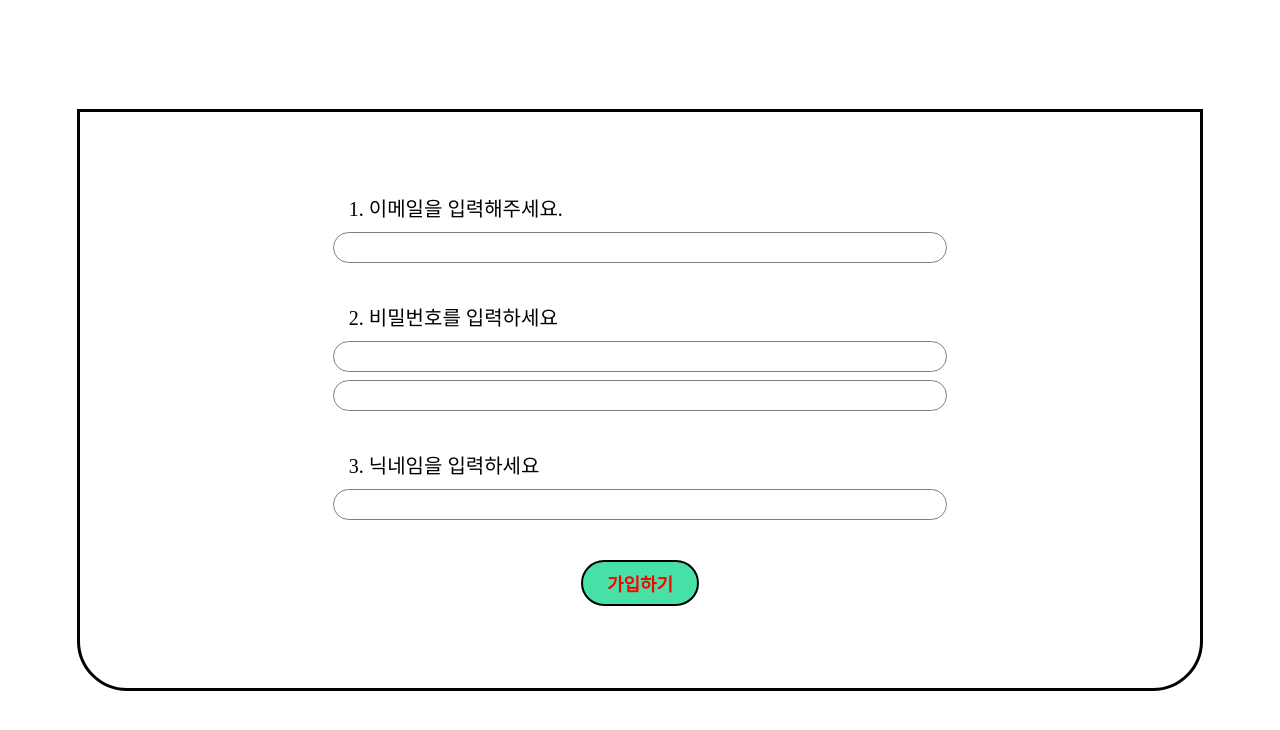
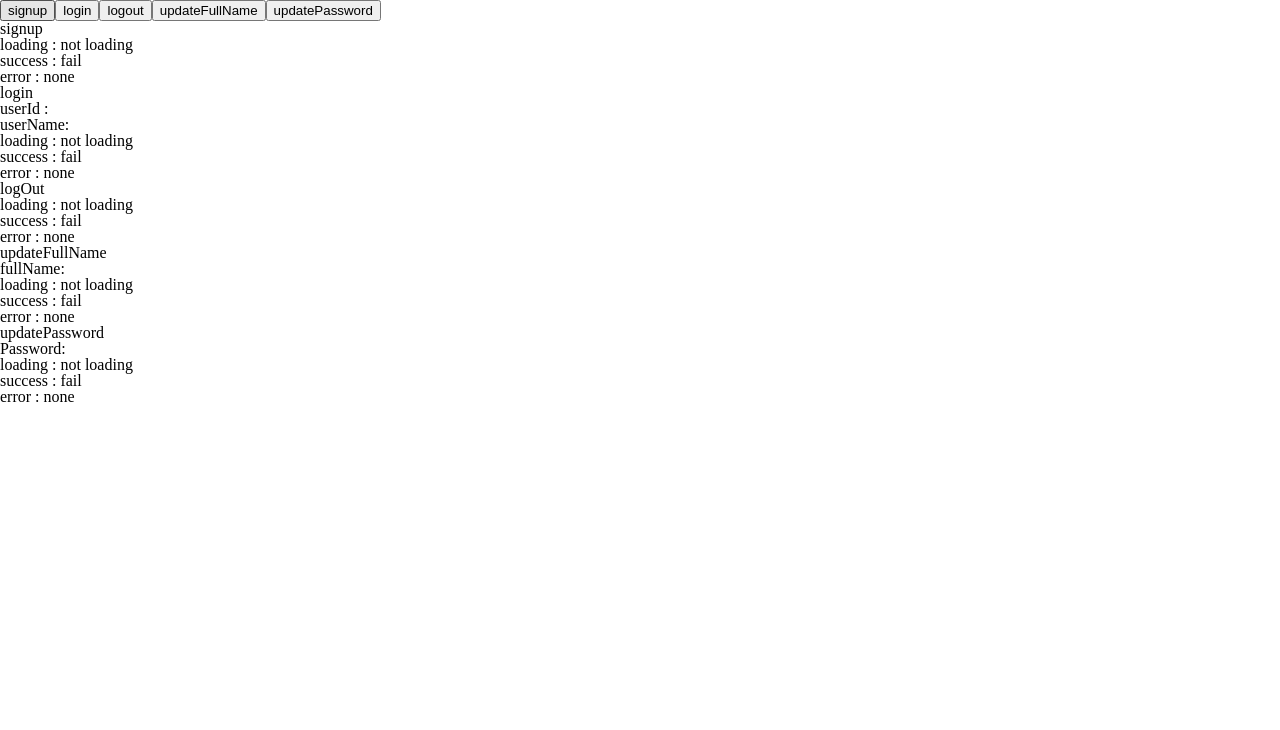
Before and after one commit to prgrms-fe-devcourse/FEDC4_Angola_NaYoung, a React (Vite) app: page / in a window 1280 px wide. Shown: the top 730 px of the page. Built offline with nearby package versions, Linux system fonts and the light colour scheme.

Commit message:
feat: #37 - login 페이지 구현 및 기능 추가

```diff
--- a/src/App.tsx
+++ b/src/App.tsx
@@ -1,11 +1,7 @@
-import React from 'react';
 import { QueryClient, QueryClientProvider } from 'react-query';
 import { BrowserRouter } from 'react-router-dom';
-import { Route, Routes } from 'react-router-dom';
 import { RecoilRoot } from 'recoil';
-// import FetchTest from './components/FetchTest';
-import LogIn from './pages/LogIn';
-import SignUp from './pages/SignUp';
+import FetchTest from './components/FetchTest';
 
 const queryClient = new QueryClient();
 
@@ -14,17 +10,7 @@ const App = () => {
     <BrowserRouter>
       <RecoilRoot>
         <QueryClientProvider client={queryClient}>
-					{/* <FetchTest /> */}
-					<Routes>
-						<Route
-							key={'login'}
-							path={'/login'}
-							element={React.createElement(LogIn, {})}></Route>
-						<Route
-							key={'signup'}
-							path={'/'}
-							element={React.createElement(SignUp, {})}></Route>
-					</Routes>
+          <FetchTest />
         </QueryClientProvider>
       </RecoilRoot>
     </BrowserRouter>
--- a/src/pages/LogIn/index.tsx
+++ b/src/pages/LogIn/index.tsx
@@ -1,9 +1,12 @@
 import { ChangeEvent, FormEvent, useState } from 'react';
+import { Navigate } from 'react-router-dom';
 import styled from '@emotion/styled';
+import { useFetchLogin } from '@apis/auth';
 
 const LogIn = () => {
   const [email, setEmail] = useState('');
   const [password, setPassword] = useState('');
+  const { login, isLoginError, isLoginSuccess } = useFetchLogin();
 
   const onChangeEmail = (e: ChangeEvent<HTMLInputElement>) => {
     setEmail(e.target.value);
@@ -14,6 +17,20 @@ const LogIn = () => {
 
   const onSubmit = (e: FormEvent) => {
     e.preventDefault();
+
+    if (!email) {
+      alert('이메일을 입력하세요.');
+      return;
+    }
+    if (!password) {
+      alert('비밀번호를 입력하세요.');
+      return;
+    }
+
+    login({
+      email,
+      password,
+    });
   };
   return (
     <>
@@ -21,20 +38,18 @@ const LogIn = () => {
         <Form onSubmit={onSubmit}>
           <Wrapper>
             <Label>이메일</Label>
-						<InputStyled
-							required={true}
-							onChange={onChangeEmail}
-						/>
+            <InputStyled onChange={onChangeEmail} />
           </Wrapper>
           <Wrapper>
             <Label>비밀번호</Label>
-						<InputStyled
-							required={true}
-							onChange={onChangePassword}
-						/>
+            <InputStyled onChange={onChangePassword} />
           </Wrapper>
+          <LogInErrorMsg style={{ display: isLoginError ? `block` : 'none' }}>
+            아이디 또는 비밀번호를 확인하세요.
+          </LogInErrorMsg>
           <SubmitButton>로그인 하기</SubmitButton>
         </Form>
+        {isLoginSuccess && <Navigate to="/" />}
       </LogInContainer>
     </>
   );
@@ -101,3 +116,7 @@ const SubmitButton = styled.button`
     cursor: pointer;
   }
 `;
+const LogInErrorMsg = styled.div`
+  font-size: 17px;
+  color: red;
+`;
--- a/src/pages/SignUp/SignUpModals.tsx
+++ /dev/null
@@ -1,48 +0,0 @@
-import styled from '@emotion/styled';
-
-interface SignUpModalsProps {
-	onClick: () => void;
-}
-
-export const SignUpSuccessModal = ({ onClick }: SignUpModalsProps) => {
-	return (
-		<Modal>
-			<Content>
-				<p>회원 가입이 완료되었습니다!</p>
-				<button onClick={onClick}>확인</button>
-			</Content>
-		</Modal>
-	);
-};
-
-export const SignUpFailModal = ({ onClick }: SignUpModalsProps) => {
-	return (
-		<Modal>
-			<Content>
-				<p>회원 가입에 실패하였습니다!</p>
-				<button onClick={onClick}>확인</button>
-			</Content>
-		</Modal>
-	);
-};
-
-const Modal = styled.div`
-	position: fixed;
-	top: 0;
-	left: 0;
-	width: 100%;
-	height: 100%;
-	background-color: rgba(0, 0, 0, 0.5);
-	z-index: 10;
-`;
-
-const Content = styled.div`
-	background-color: #fff;
-	border-radius: 5px;
-	max-width: 400px;
-	margin: 0 auto;
-	padding: 20px;
-	position: relative;
-	top: 50%;
-	transform: translateY(-50%);
-`;
--- a/src/pages/SignUp/index.tsx
+++ /dev/null
@@ -1,179 +0,0 @@
-import { ChangeEvent, FormEvent, useState } from 'react';
-import { useNavigate } from 'react-router-dom';
-import styled from '@emotion/styled';
-import { useFetchSignUp } from '@apis/auth.ts';
-import { SignUpFailModal, SignUpSuccessModal } from './SignUpModals';
-
-const SignUp = () => {
-  const navigate = useNavigate();
-  const [email, setEmail] = useState('initial');
-  const [password, setPassword] = useState('initial');
-  const [passwordConfirm, setPasswordConfirm] = useState('initial');
-  const [fullName, setFullName] = useState('initial');
-  const { signUp, isSignUpSuccess, isSignUpError } = useFetchSignUp();
-
-  const onChangeEmail = (e: ChangeEvent<HTMLInputElement>) => {
-    setEmail(e.target.value);
-  };
-  const onChangePassword = (e: ChangeEvent<HTMLInputElement>) => {
-    setPassword(e.target.value);
-  };
-  const onChangePasswordConfirm = (e: ChangeEvent<HTMLInputElement>) => {
-    setPasswordConfirm(e.target.value);
-  };
-  const onChangeFullName = (e: ChangeEvent<HTMLInputElement>) => {
-    setFullName(e.target.value);
-  };
-
-  const onSubmit = (e: FormEvent) => {
-    e.preventDefault();
-
-    if (email.length < 5) {
-      alert('이메일은 10자 이상 입력해주세요.');
-      return;
-    }
-    if (password !== passwordConfirm) {
-      alert('비밀번호가 다릅니다.\n다시 확인해주세요.');
-      return;
-    }
-    if (fullName.length < 3 || fullName.length > 10) {
-      alert('닉네임은 3자 이상 10자 이하로 입력해주세요.');
-      return;
-    }
-
-    signUp({
-      email,
-      password,
-      fullName,
-    });
-
-    if (isSignUpError) {
-      window.location.reload();
-    }
-    if (isSignUpSuccess) {
-      navigate('/login');
-    }
-  };
-
-  return (
-    <>
-      <SignUpContainer>
-        <Form onSubmit={onSubmit}>
-          <Wrapper>
-            <Label>1. 이메일을 입력해주세요.</Label>
-            <InputStyled
-              required={true}
-              onChange={onChangeEmail}
-            />
-            <InputWarning style={{ display: email ? `none` : 'block' }}>
-              이메일을 입력해주세요.
-            </InputWarning>
-          </Wrapper>
-          <Wrapper>
-            <Label>2. 비밀번호를 입력하세요</Label>
-            <InputStyled
-              required={true}
-              onChange={onChangePassword}
-            />
-            <InputWarning style={{ display: password ? `none` : 'block' }}>
-              비밀번호를 입력해주세요.
-            </InputWarning>
-            <InputStyled
-              required={true}
-              onChange={onChangePasswordConfirm}
-            />
-            <InputWarning
-              style={{ display: passwordConfirm ? `none` : 'block' }}>
-              비밀번호를 재입력해주세요.
-            </InputWarning>
-          </Wrapper>
-          <Wrapper>
-            <Label>3. 닉네임을 입력하세요</Label>
-            <InputStyled
-              required={true}
-              onChange={onChangeFullName}
-            />
-            <InputWarning style={{ display: fullName ? `none` : 'block' }}>
-              닉네임을 입력해주세요.
-            </InputWarning>
-          </Wrapper>
-          <SubmitButton>가입하기</SubmitButton>
-        </Form>
-        {isSignUpSuccess && (
-          <SignUpSuccessModal onClick={() => navigate('/login')} />
-        )}
-        {isSignUpError && (
-          <SignUpFailModal onClick={() => window.location.reload()} />
-        )}
-      </SignUpContainer>
-    </>
-  );
-};
-
-export default SignUp;
-
-const SignUpContainer = styled.div`
-  display: flex;
-  justify-content: center;
-  align-items: center;
-  width: 100vw;
-  height: 100vh;
-`;
-
-const Form = styled.form`
-  border-bottom-left-radius: 50px;
-  border-bottom-right-radius: 50px;
-  border: 3px solid black;
-  width: 80%;
-  height: 60%;
-  display: flex;
-  flex-direction: column;
-  padding: 3rem;
-  justify-content: center;
-  align-items: center;
-  gap: 2.5rem;
-`;
-
-const Wrapper = styled.div`
-  width: 60%;
-  display: flex;
-  flex-direction: column;
-  gap: 0.5rem;
-`;
-
-const Label = styled.label`
-  font-size: 20px;
-  font-weight: 500;
-  line-height: 150%;
-  padding-left: 1rem;
-`;
-
-const InputStyled = styled.input`
-  width: 100%;
-  padding: 4px 8px;
-  border: 1.5px solid gray;
-  border-radius: 4rem;
-  box-sizing: border-box;
-  font-size: 18px;
-`;
-
-const SubmitButton = styled.button`
-  padding: 0.5rem 1.5rem;
-  border: 2px solid black;
-  border-radius: 50px;
-  font-size: 18px;
-  font-weight: 600;
-  color: red;
-  background-color: #47e1a8;
-
-  &:hover {
-    background-color: rgba(90, 120, 100, 0.4);
-    cursor: pointer;
-  }
-`;
-
-const InputWarning = styled.div`
-  font-size: 15px;
-  color: red;
-  padding-left: 2rem;
-`;
```
Lines whose indentation alone changed are shown as unchanged.
